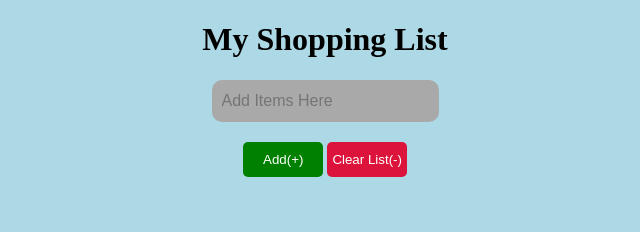
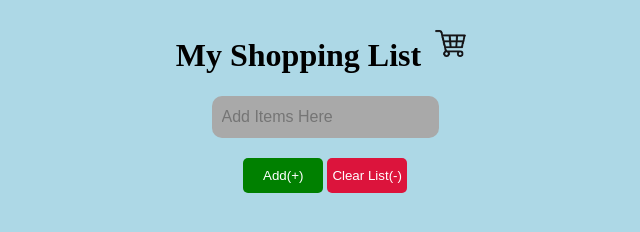
Before and after one commit to eddymwaniki/Week-Two-Code-Challenge, a plain HTML site: page index.html in a window 1280 px wide. Shown: the whole page, without its empty margins (315-955 px from the left). Drawn offline with Linux system fonts and the light colour scheme.

Commit message:
modifies index.html

```diff
--- a/index.html
+++ b/index.html
@@ -5,7 +5,7 @@
     <title>Interactive Shopping List</title>
 </head>
 <body>
-    <h1>My Shopping List</h1>
+    <h1>My Shopping List <img src="images/download.png" alt="shopping cart" id="shoppingCart"></h1>
     <input type="text" id="itemsInput" placeholder="Add Items Here">
     <ul id="itemsDisplay"></ul>
     <button id="addButton">Add(+)</button>
--- a/style.css
+++ b/style.css
@@ -57,3 +57,8 @@ button.mark-purchased-btn{
     border-radius: 5px;
     margin: 5px 10px;
 }
+
+#shoppingCart {
+    width: 45px;
+    height: auto;
+}
```
Also changed, not shown: images/download.png (added).
